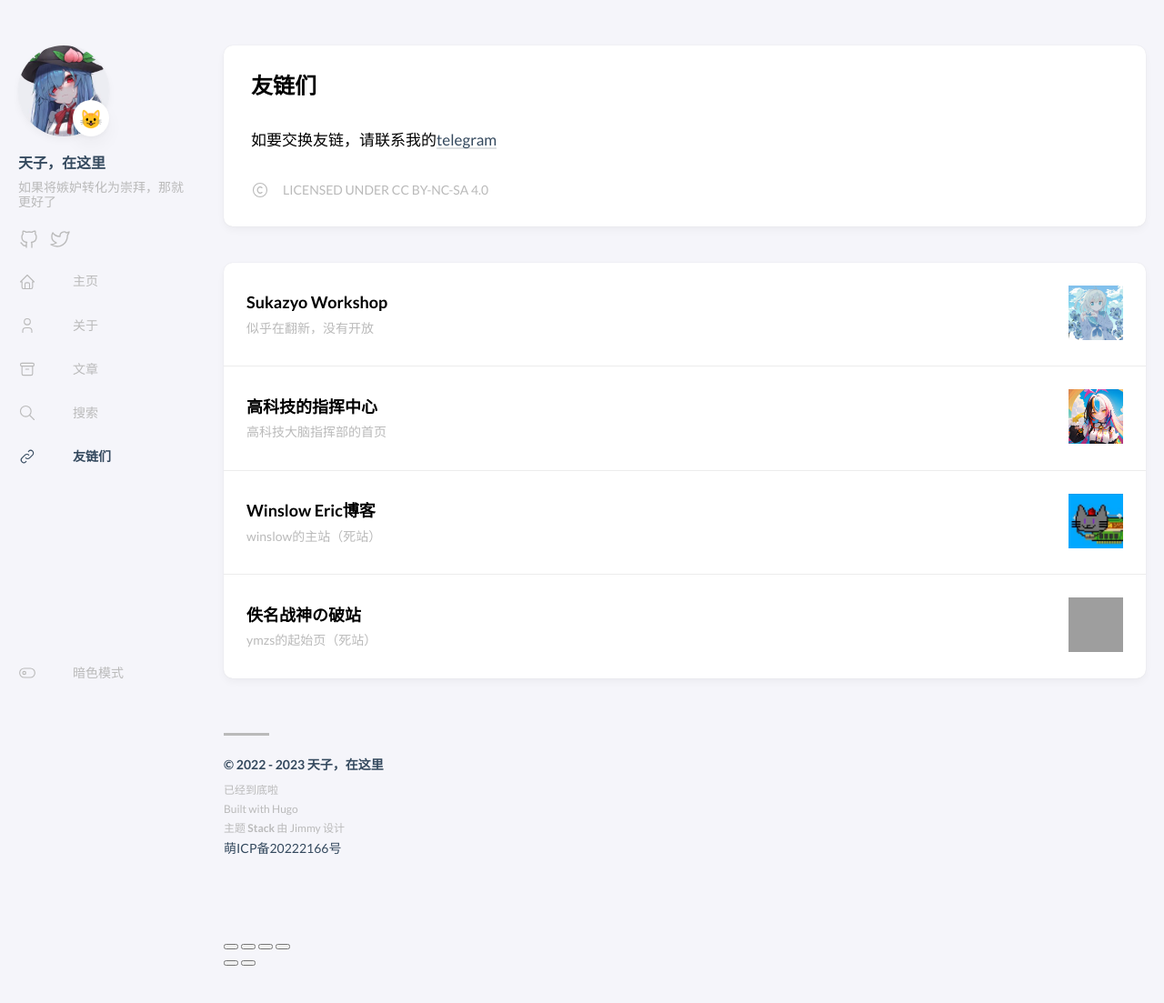
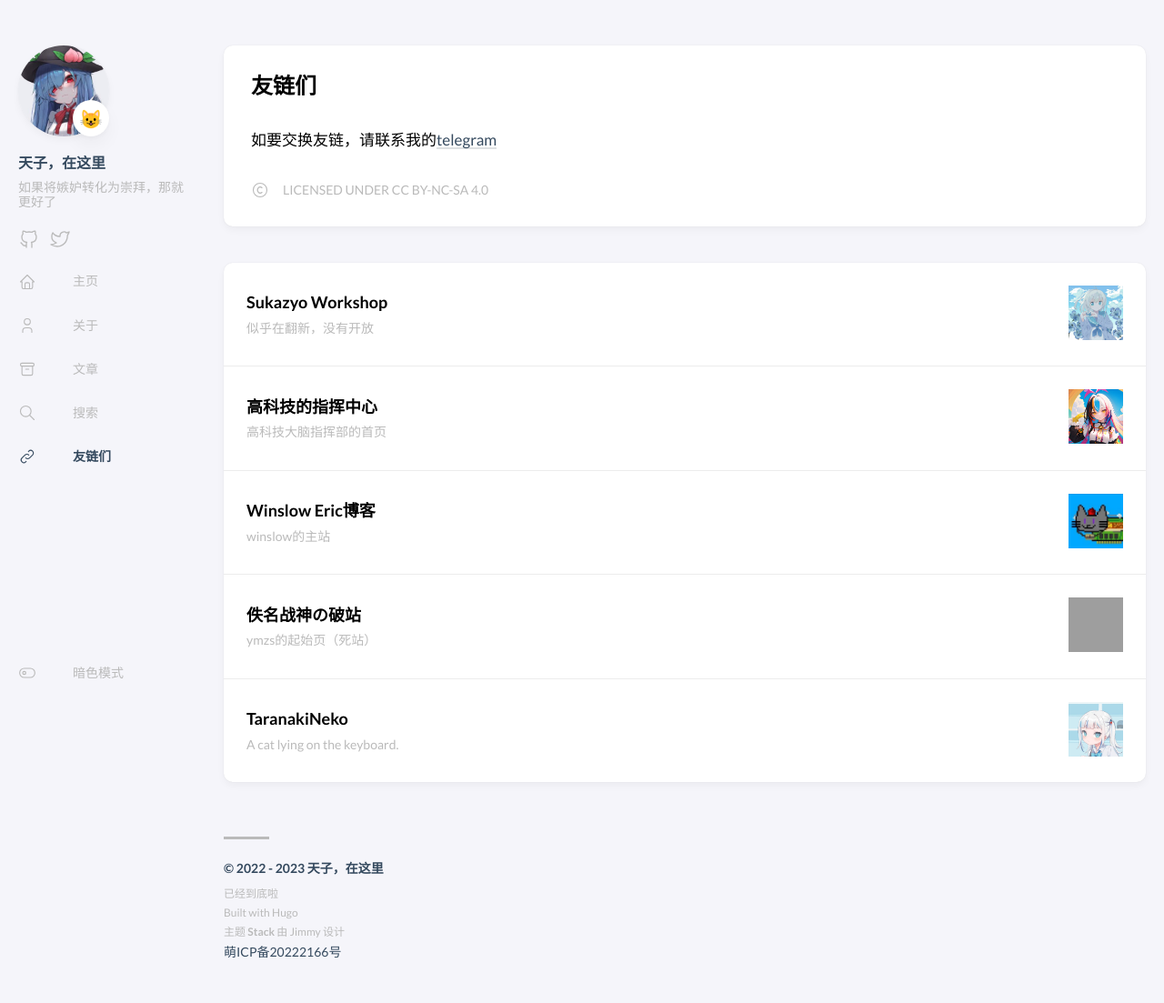
Before and after one commit to ltyec/ltyec.github.io, a plain HTML site: page page/links/index.html in a window 1280 px wide. Shown: the top 1103 px of the page at 91% size. Before the commit the page ends 1062 px from the top, so only its background shows below. Drawn offline with Linux system fonts and the light colour scheme; some packages are replaced by stand-ins of ours; grey boxes are pictures that could not be loaded; a script that the page names is missing.

Commit message:
添加友链

```diff
--- a/page/links/index.html
+++ b/page/links/index.html
@@ -339,12 +339,12 @@
         </article>
 
         <article>
-            <a href="https://www.winsloweric.cn/" target="_blank" rel="noopener">
+            <a href="https://www.winsloweric.com/" target="_blank" rel="noopener">
                 <div class="article-details">
                     <h2 class="article-title">Winslow Eric博客</h2>
                     <footer class="article-time">
 
-                            winslow的主站（死站）
+                            winslow的主站
 
                     </footer>
                 </div>
@@ -371,6 +371,25 @@
 
                     <div class="article-image">
                         <img src="https://q1.qlogo.cn/g?b=qq&amp;nk=2752290027&amp;s=640" loading="lazy">
+                    </div>
+
+            </a>
+        </article>
+
+        <article>
+            <a href="https://nekoq.cyou/" target="_blank" rel="noopener">
+                <div class="article-details">
+                    <h2 class="article-title">TaranakiNeko</h2>
+                    <footer class="article-time">
+
+                            A cat lying on the keyboard.
+
+                    </footer>
+                </div>
+
+
+                    <div class="article-image">
+                        <img src="tara.jpg" loading="lazy">
                     </div>
 
             </a>
```
Also changed, not shown: page/links/tara.jpg (added).
